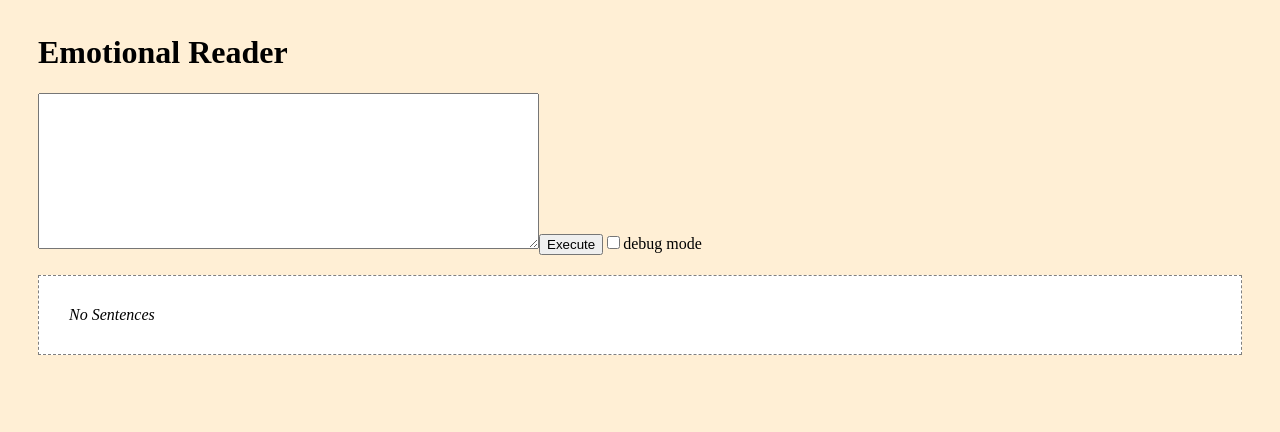
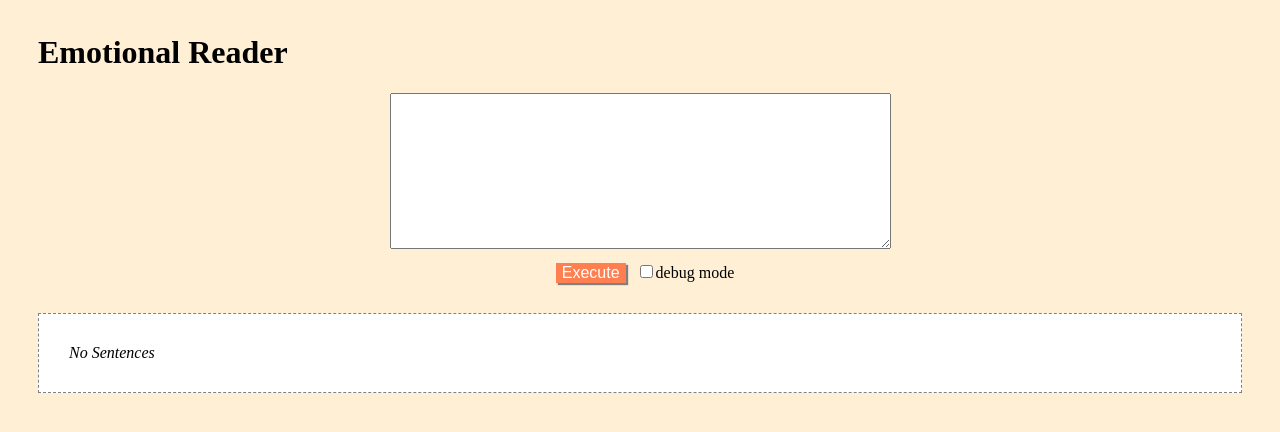
Before and after one commit to shioyang/EmotionalReader, an Angular app in the folder ERClient/: page / in a window 1280 px wide. Shown: the top 432 px of the page. Built offline with nearby package versions, Linux system fonts and the light colour scheme.

Commit message:
Update button styles

```diff
--- a/ERClient/src/app/app.component.css
+++ b/ERClient/src/app/app.component.css
@@ -0,0 +1,8 @@
+.erExecButton {
+    font-size: 16px;
+    background-color: coral;
+    border: 0px solid black;
+    color: white;
+    margin: 10px 10px;
+    box-shadow: 2px 2px 1px 0px grey;
+}
--- a/ERClient/src/app/app.component.html
+++ b/ERClient/src/app/app.component.html
@@ -1,9 +1,14 @@
 <h1>{{title}}</h1>
-<div style="padding-bottom: 20px">
+<div style="padding-bottom: 20px; text-align: center">
   <form (ngSubmit)="onSubmit()">
-    <textarea rows="10" cols="60" [(ngModel)]="paragraph" name="paragraph"></textarea>
-    <button type="submit">Execute</button>
-    <input type="checkbox" [(ngModel)]="debugMode" name="debugMode" id="debugMode"><label for="debugMode">debug mode</label>
+    <div>
+      <textarea rows="10" cols="60" [(ngModel)]="paragraph" name="paragraph"></textarea>
+    </div>
+    <div>
+      <button type="submit" class="erExecButton">Execute</button>
+      <input type="checkbox" [(ngModel)]="debugMode" name="debugMode" id="debugMode">
+      <label for="debugMode">debug mode</label>
+    </div>
   </form>
 </div>
 <div style="border: 1px dashed gray; padding: 30px; background-color: white">
```
